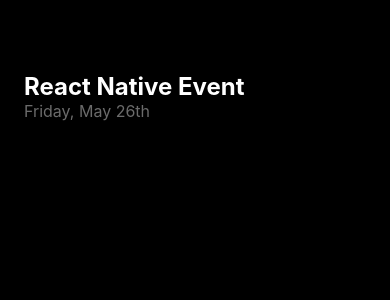
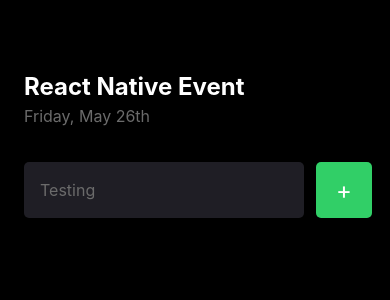
Before and after one commit to thaiscristine/basic-rn-imhere, a React Native app: screen / in a window 390 px wide. Shown: the top 300 px of the page. Built offline with nearby package versions, Linux system fonts and the light colour scheme.

Commit message:
Adding form elements

```diff
--- a/App.tsx
+++ b/App.tsx
@@ -1,4 +1,4 @@
-import Home from "./src/screens/Home"
+import { Home } from "./src/screens/Home"
 
 export default function App(){
   return(
--- a/src/screens/Home/index.tsx
+++ b/src/screens/Home/index.tsx
@@ -1,12 +1,31 @@
-import { Text, View } from 'react-native'
+import { Button, Text, TextInput, Touchable, TouchableOpacity, View } from 'react-native'
 import { styles } from './styles'
-export default function Home(){
+
+export function Home(){
+
+  function handleParticipantAdd(){
+    console.log('yes, yes..')
+  }
   return(
     <View style={styles.container}>
       <Text style={styles.eventName}>
         React Native Event
       </Text>
       <Text style={styles.eventDate}>Friday, May 26th</Text>
+      <View style={styles.form}>
+        <TextInput
+          style={styles.input}
+          placeholder='Testing'
+          placeholderTextColor={'#6b6b6b'}
+          keyboardType='email-address'
+        />
+        <TouchableOpacity
+          style={styles.button}
+          onPress={handleParticipantAdd}
+        >
+          <Text style={styles.buttonText}> + </Text>
+        </TouchableOpacity>
+      </View>
     </View>
   )
 }
--- a/src/screens/Home/styles.ts
+++ b/src/screens/Home/styles.ts
@@ -14,6 +14,37 @@
     },
     eventDate: {
         color: '#6b6b6b',
-        fontSize: 16
+        fontSize: 16,
+        marginTop: 5
+    },
+    input: {
+        flex: 1,
+        height: 56,
+        backgroundColor: '#1f1e25',
+        borderRadius: 5,
+        color: '#fff',
+        padding: 16,
+        fontSize: 16,
+        // marginTop: 10,
+        marginRight: 12
+    },
+    button :{
+        backgroundColor: '#31cf67',
+        borderRadius: 5,
+        padding: 10,
+        width: 56,
+        height: 56,
+        alignItems: 'center',
+        justifyContent: 'center'
+    },
+    buttonText: {
+        color: '#fff',
+        fontSize: 24
+    },
+    form: {
+        marginTop: 36,
+        marginBottom: 42,
+        width: '100%',
+        flexDirection: 'row'
     }
 })
```
